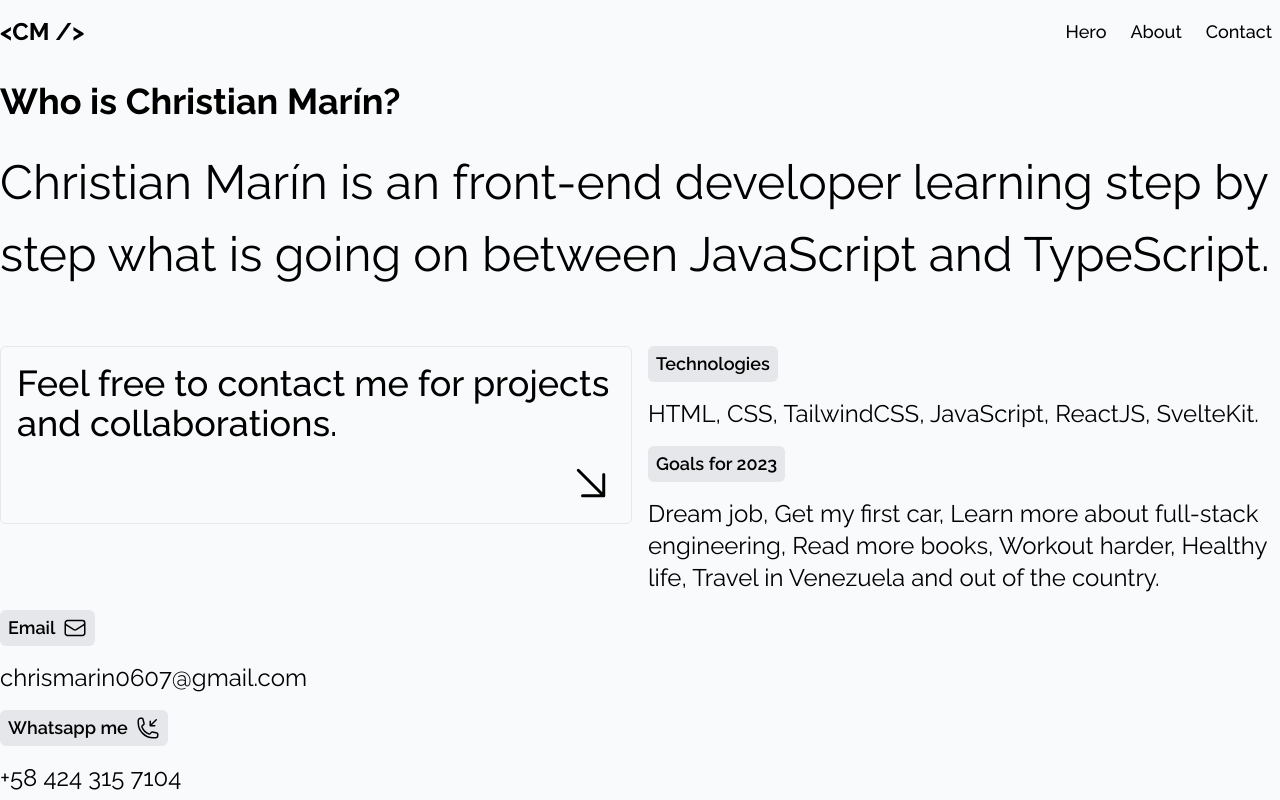
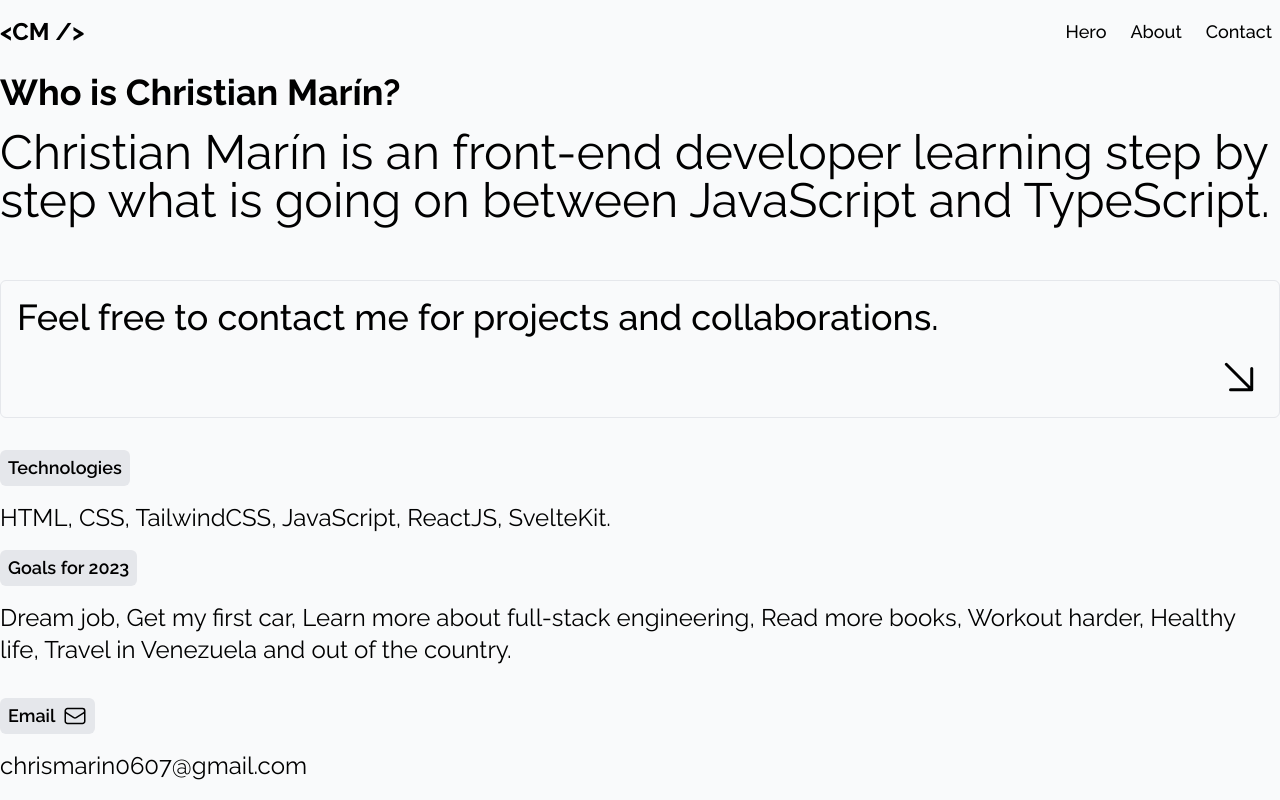
Before and after one commit to Dazzae-exe/chris_portfolio, a React (Vite) app: page /about in a window 1280 px wide. Shown: the top 800 px of the page. Built offline with nearby package versions, Linux system fonts and the light colour scheme.

Commit message:
fixing layout w & h

```diff
--- a/package.json
+++ b/package.json
@@ -1,7 +1,8 @@
 {
   "name": "portfolio",
+  "author": "Christian Marín <chrismarin0607@gmail.com>",
   "private": true,
-  "version": "0.0.0",
+  "version": "0.0.1",
   "type": "module",
   "scripts": {
     "dev": "vite",
@@ -23,6 +24,6 @@
     "postcss": "^8.4.20",
     "react-loader-spinner": "^5.3.4",
     "tailwindcss": "^3.2.4",
-    "vite": "^4.0.0"
+    "vite": "^4.3.2"
   }
 }
--- a/src/features/projects/Project.jsx
+++ b/src/features/projects/Project.jsx
@@ -22,10 +22,10 @@ function Project() {
   };
 
   return (
-    <div className="col-span-6 w-full h-fit border rounded-md">
+    <div className="col-span-12 md:col-span-4 w-full h-fit border rounded-md">
       <ul className="w-full h-full last:border-b-0">
         <li className="border-b p-4 w-full flex items-center justify-end">
-          <h3 className="text-xl font-extrabold">Web development</h3>
+          <h3 className="text-xl font-extrabold">Choose</h3>
         </li>
         {projects.map((project, idx) => (
           <li
--- a/src/features/projects/ProjectSelect.jsx
+++ b/src/features/projects/ProjectSelect.jsx
@@ -5,7 +5,7 @@ function ProjectSelect() {
   const projectSelected = useRecoilValue(useProjectSelectValue);
 
   return (
-    <div className="relative col-span-6 w-full h-60 bg-transparent flex items-center justify-center border rounded-md overflow-hidden">
+    <div className="relative col-span-12 md:col-span-8 w-full h-60 bg-transparent flex items-center justify-center border rounded-md overflow-hidden">
       {projectSelected.map((project) => (
         <div key={project.id}>
           <img
@@ -13,20 +13,22 @@ function ProjectSelect() {
             alt="project"
             className={`absolute top-0 left-0 w-full h-96 object-cover object-top bg-no-repeat transform transition-all duration-300 ease-in-out ${
               project.selected === false
-                ? "-translate-y-2 opacity-0"
+                ? "-translate-y-8 opacity-0"
                 : "translate-y-0 opacity-100"
             }`}
           />
-          <button
-            className={`absolute w-24 py-2.5 bg-gray-200 rounded-md z-10 bottom-8 right-8 shadow-sm transform transition-all duration-500 ease-in-out ${
-              !project.selected === false
-                ? "-translate-y-2 opacity-0"
+          <a
+            className={`absolute w-24 py-2.5 bg-gray-200 dark:bg-zinc-700 rounded-md z-10 bottom-8 right-8 shadow-sm transform transition-all duration-500 ease-in-out text-center ${
+              project.selected === false
+                ? "-translate-y-8 opacity-0"
                 : "translate-y-0 opacity-100"
             }`}
             type="button"
+            href={project.link}
+            target="_blank"
           >
             Info
-          </button>
+          </a>
         </div>
       ))}
     </div>
--- a/src/lib/recoil/projects/projectsSelect.js
+++ b/src/lib/recoil/projects/projectsSelect.js
@@ -8,12 +8,14 @@ export const useProjectSelectState = atom({
       name: "Thrumyeyes",
       projectImg: "https://i.postimg.cc/cJVynVSY/project-Portfolio-black.png",
       selected: false,
+      link: 'https://thrumyeyesfilm.com/'
     },
     {
       id: 1,
       name: "Nubes",
       projectImg: "https://i.postimg.cc/Mp0JQsGr/nubes-app.png",
       selected: false,
+      link: 'https://nubesweatherapp.netlify.app'
     },
   ],
 });
--- a/src/routes/Aboutpage/About.jsx
+++ b/src/routes/Aboutpage/About.jsx
@@ -7,19 +7,19 @@ import {
 function About() {
   return (
     <section className="max-w-full min-h-screen">
-      <div className="container mx-auto w-full h-full pt-12 flex flex-col gap-y-12">
-        <div className="flex flex-col items-start justify-center w-full h-fit py-2">
-          <h2 className="text-4xl font-bold leading-[2.5]">
+      <div className="container mx-auto w-full h-full flex flex-col gap-y-12">
+        <div className="flex flex-col items-start justify-center w-full h-fit py-2 gap-y-4">
+          <h2 className="text-4xl font-bold">
             Who is Christian Marín?
           </h2>
-          <p className="text-5xl font-normal leading-normal">
+          <p className="text-5xl font-normal">
             Christian Marín is an front-end developer learning step by step what
             is going on between JavaScript and TypeScript.
           </p>
         </div>
-        <div className="grid grid-cols-12 w-full h-fit gap-4">
+        <div className="grid grid-cols-12 w-full h-fit gap-y-8">
           <div
-            className="col-span-12 sm:col-span-6 w-full h-fit rounded-md border p-4 flex flex-col justify-center gap-y-4 cursor-pointer"
+            className="col-span-12 w-full h-fit rounded-md border p-4 flex flex-col justify-center gap-y-4 cursor-pointer"
             onClick={() => (window.location.href = "/contact")}
           >
             <p className="text-4xl font-medium dark:text-gray-600">
@@ -32,7 +32,7 @@ function About() {
               />
             </div>
           </div>
-          <div className="col-span-12 sm:col-span-6 w-full h-fit rounded-md bg-transparent flex flex-col justify-center gap-y-4">
+          <div className="col-span-12 w-full h-fit rounded-md bg-transparent flex flex-col justify-center gap-y-4">
             <div className="flex flex-col gap-y-4">
               <h3 className="text-lg dark:text-gray-600 bg-gray-200 py-1 px-2 w-fit rounded-md font-semibold">
                 Technologies
@@ -70,16 +70,6 @@ function About() {
                 </a>
               </p>
             </div>
-            <div className="flex flex-col gap-y-4 sm:col-span-6 col-span-12">
-              <h3 className="text-lg bg-gray-200 py-1 px-2 w-fit rounded-md font-semibold dark:text-gray-600 flex gap-x-2">
-                Whatsapp me <PhoneArrowDownLeftIcon width={24} />
-              </h3>
-              <p className="text-2xl font-normal">
-                <a href="tel:+584243157104" className="hover:underline">
-                  +58 424 315 7104
-                </a>
-              </p>
-            </div>
           </div>
         </div>
       </div>
--- a/src/routes/Contactpage/Contact.jsx
+++ b/src/routes/Contactpage/Contact.jsx
@@ -6,8 +6,9 @@ function Contact() {
 
   return (
     <section className="max-w-full max-h-fit">
-      <div className="container mx-auto w-full h-screen pt-12 flex flex-col">
-        <h2 className="text-4xl font-bold leading-[2.5]">Contact</h2>
+      <div className="container mx-auto w-full h-screen flex flex-col gap-y-12">
+        <div className="w-full h-fit flex flex-col gap-y-4">
+          <h2 className="text-4xl font-bold">Contact</h2>
 
           <p className="text-2xl font-normal">
             I wonder if you're in this section it's because you might want to
@@ -15,16 +16,17 @@ function Contact() {
             free to contact me. We can book a meeting to talk more about the
             project.
           </p>
+        </div>
 
         <form
           method="post"
-          className="grid grid-cols-12 gap-y-8 sm:gap-x-4 pt-12 h-full"
+          className="grid grid-cols-12 gap-y-8 sm:gap-x-4 h-full"
         >
           <div className="w-full border p-4 rounded-md h-full flex flex-col items-center col-span-12 justify-center gap-y-2">
             <div className="w-1/2">
               <label
                 htmlFor="name"
-                className="dark:text-black text-lg font-normal"
+                className="dark:text-white text-lg font-normal"
               >
                 Name
               </label>
@@ -40,7 +42,7 @@ function Contact() {
             <div className="w-1/2 h-fit">
               <label
                 htmlFor="email"
-                className="dark:text-black text-lg font-normal"
+                className="dark:text-white text-lg font-normal"
               >
                 Email
               </label>
@@ -56,7 +58,7 @@ function Contact() {
             <div className="w-1/2">
               <label
                 htmlFor="message"
-                className="dark:text-black text-lg font-normal"
+                className="dark:text-white text-lg font-normal"
               >
                 Message
               </label>
--- a/src/routes/Errorpage/ErrorPage.jsx
+++ b/src/routes/Errorpage/ErrorPage.jsx
@@ -7,7 +7,7 @@ function ErrorPage() {
   return (
     <section className="max-w-full max-h-screen">
       <div className="container mx-auto h-screen w-full flex flex-col items-center justify-center">
-        <h2 className="font-bold text-2xl leading-[2.5]">{error.statusText || error.message}</h2>
+        <h2 className="font-bold text-2xl">{error.statusText || error.message}</h2>
         <p>Sorry where are you going?</p>
       </div>
     </section>
```
Also changed, not shown: src/features/layouts/root/Navbar.jsx (+11 -11 lines), 1 other file (tests, documents, lock files or other folders). Lines whose indentation alone changed are shown as unchanged.
